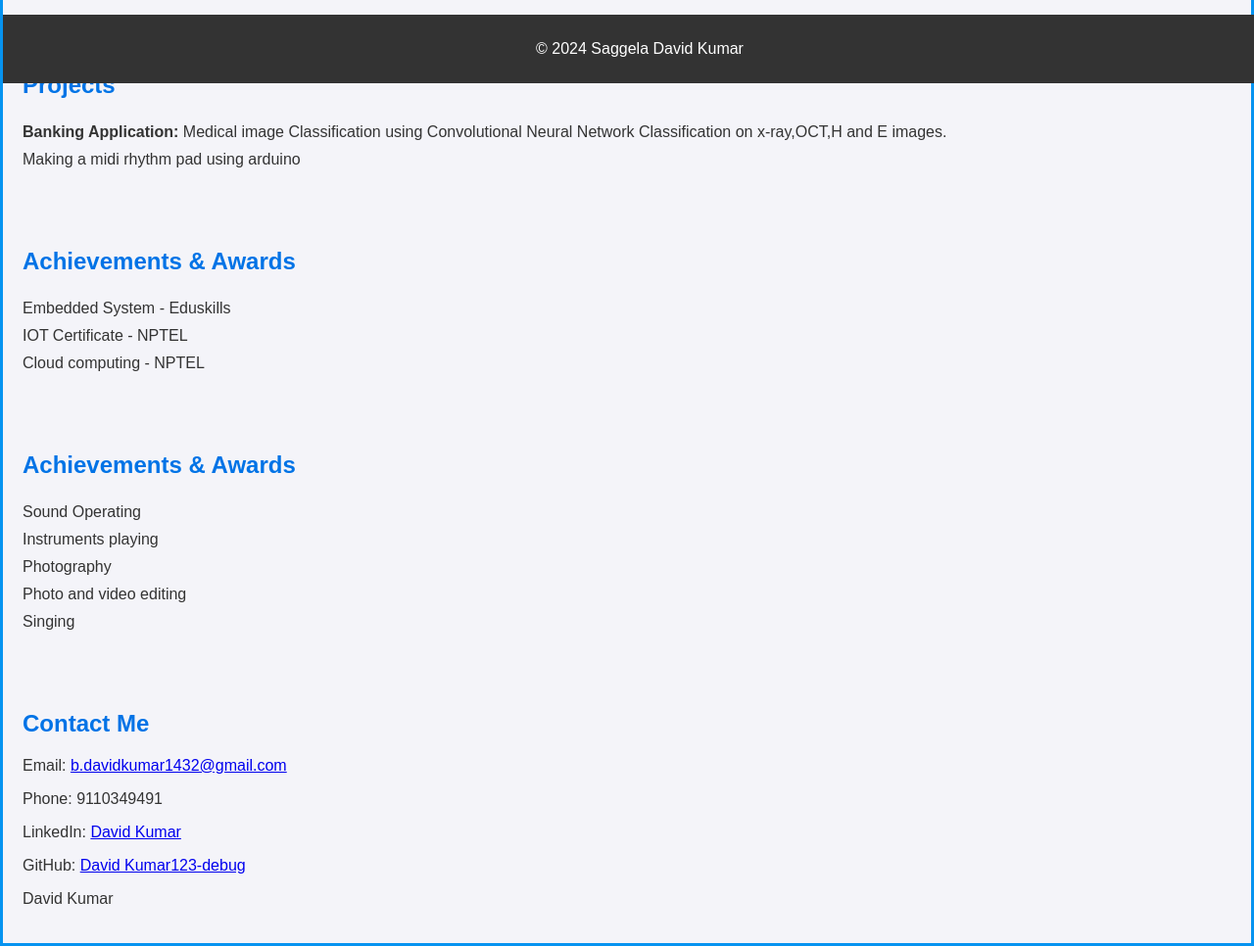
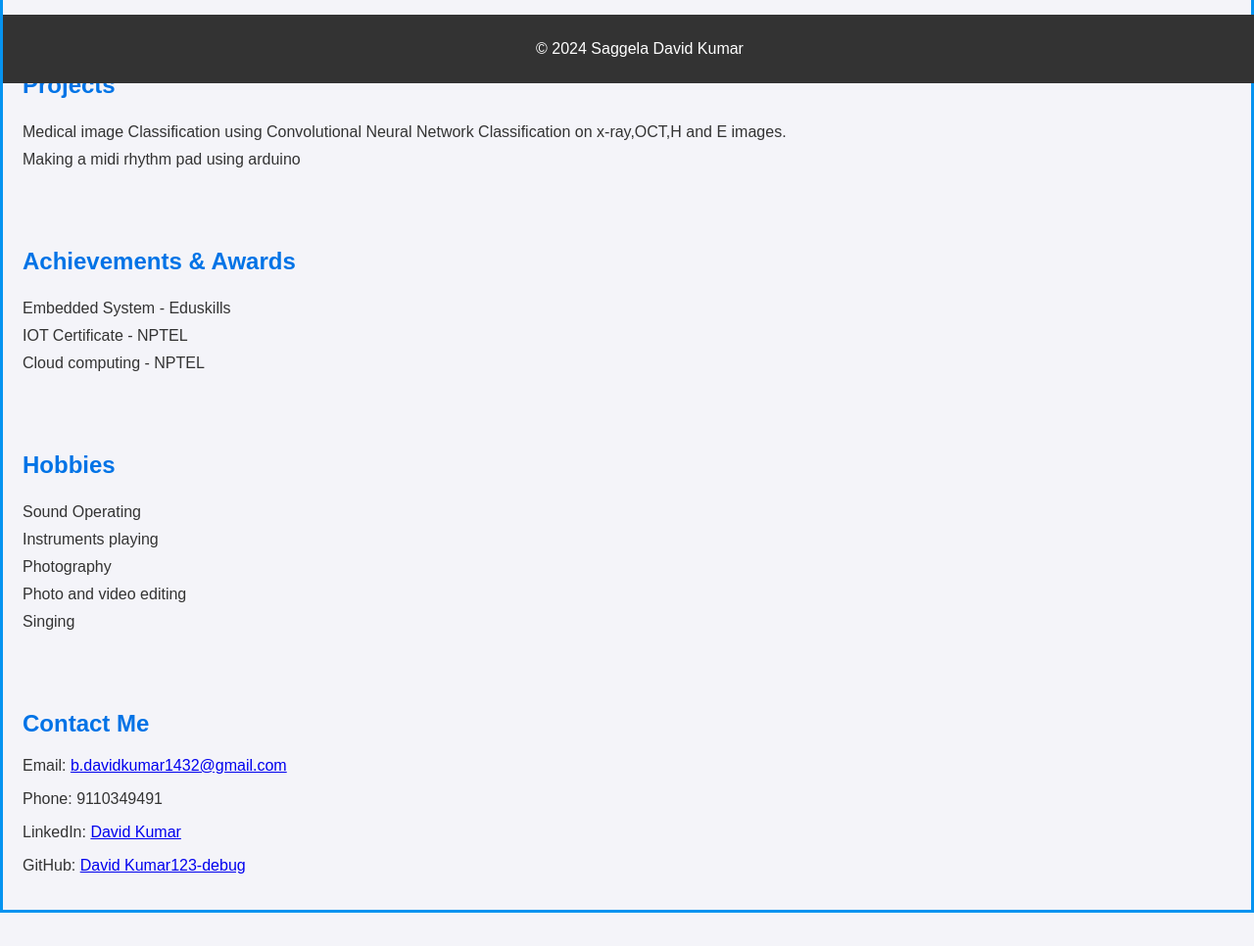
Before and after one commit to Davidkumar123-debug/david_kumar, a plain HTML site: page index.html in a window 1280 px wide. Shown: the part 715-1681 px from the top of the page at 98% size. After the commit the page ends 1647 px from the top, so only its background shows below. Drawn offline with Linux system fonts and the light colour scheme.

Commit message:
Update index.html

```diff
--- a/index.html
+++ b/index.html
@@ -44,7 +44,7 @@
     <section id="projects">
         <h2>Projects</h2>
         <ul>
-            <li><strong>Banking Application:</strong> Medical image Classification using Convolutional Neural Network Classification on x-ray,OCT,H and E images.</li>
+            <li>Medical image Classification using Convolutional Neural Network Classification on x-ray,OCT,H and E images.</li>
             <li>Making a midi rhythm pad using arduino</li>
         </ul>
     </section>
@@ -58,7 +58,7 @@
         </ul>
     </section>
     <section id="Hobbies">
-        <h2>Achievements & Awards</h2>
+        <h2>Hobbies</h2>
         <ul>
             <li>Sound Operating</li>
             <li>Instruments playing</li>
@@ -75,7 +75,6 @@
         <p>Phone: 9110349491</p>
         <p>LinkedIn: <a href="https://www.linkedin.com/in/saggela-david-kumar-aa2336280?utm_source=share&utm_campaign=share_via&utm_content=profile&utm_medium=android_app">David Kumar</a></p>
         <p>GitHub: <a href="https://github.com/Davidkumar123-debug">David Kumar123-debug</a></p>
-         <p>David Kumar</p>
     </section>
 
     <footer>
```
